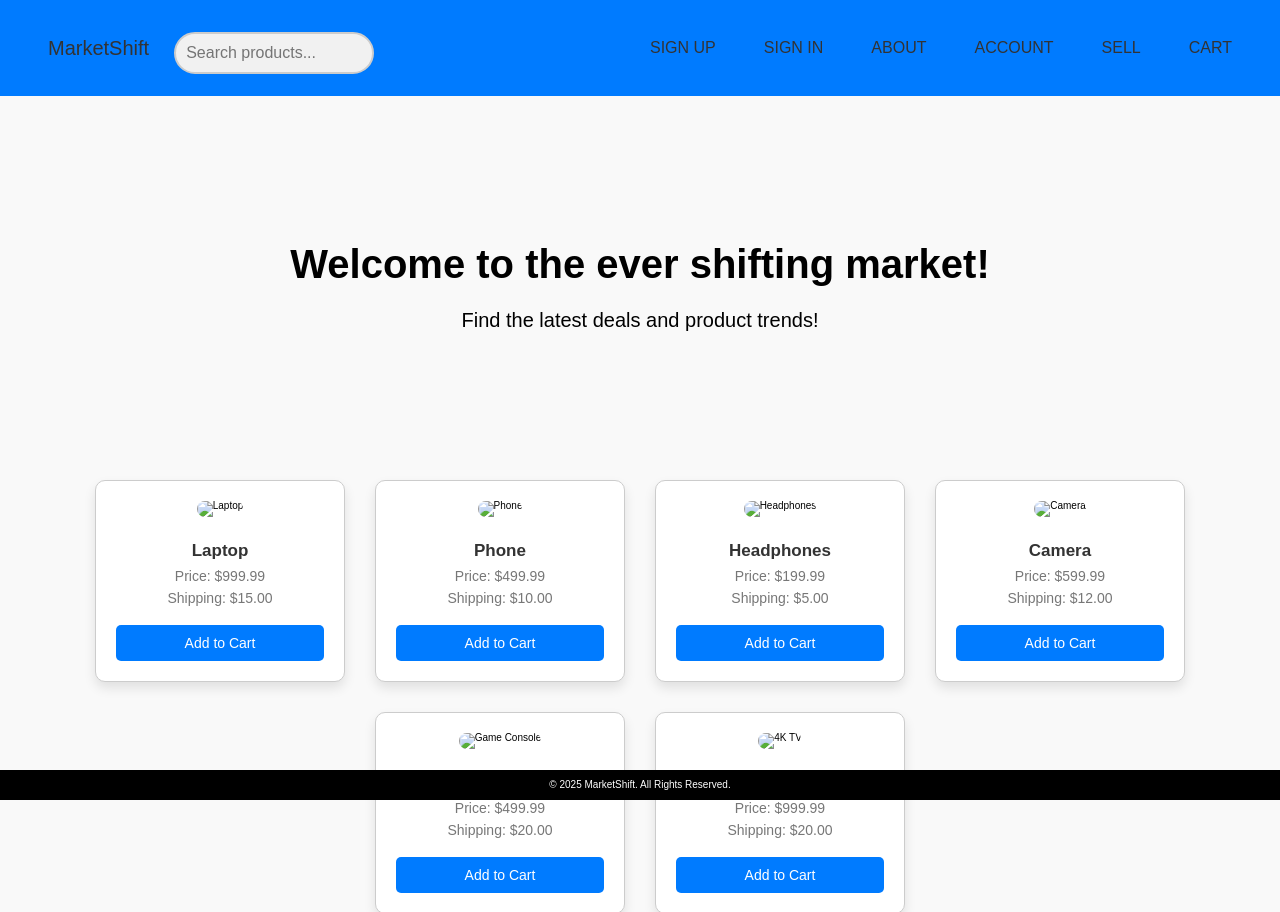
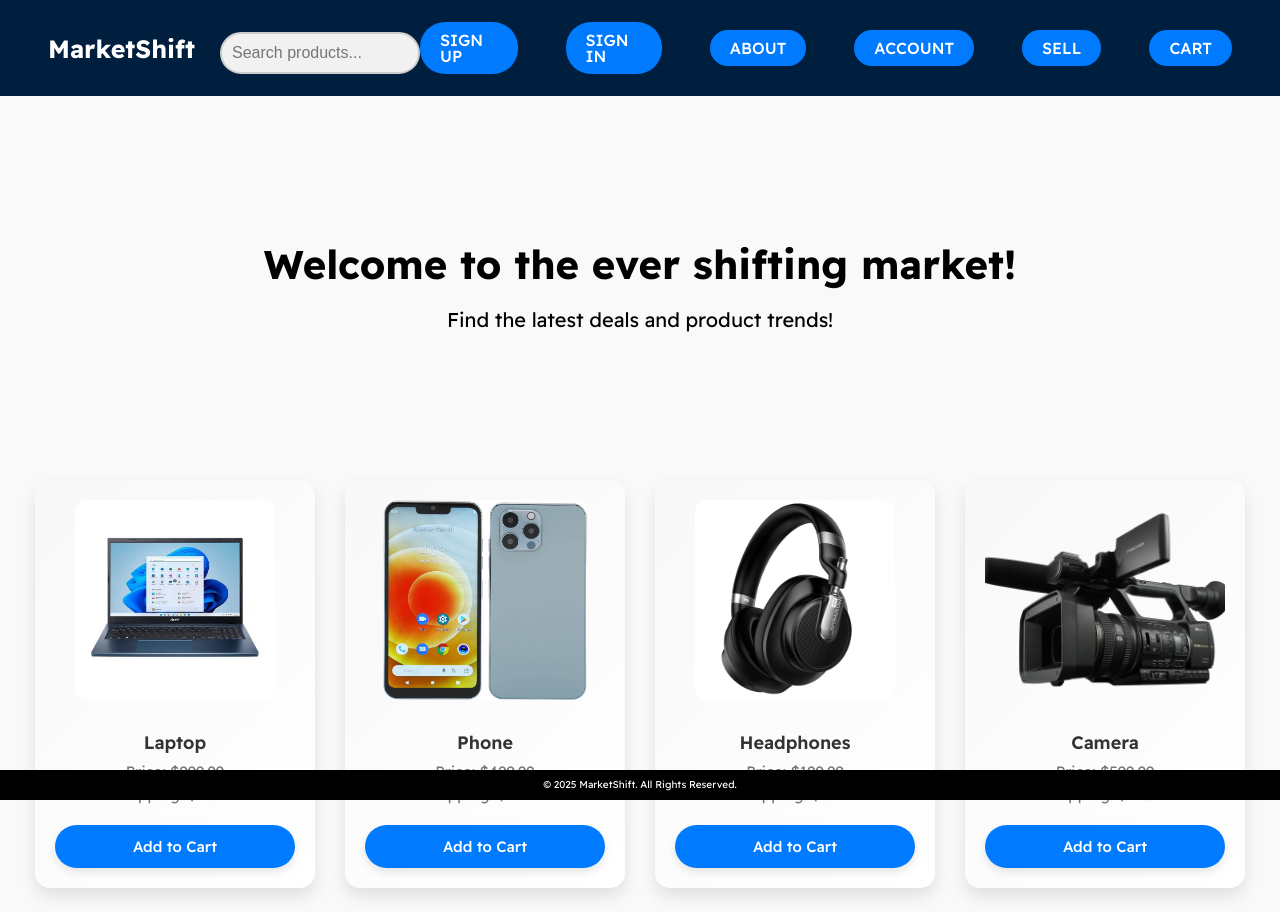
Before and after one commit to ECHL003/MarketShift-Prototype-ECHL003, a plain HTML site: page index.html in a window 1280 px wide. Shown: the top 912 px of the page. Drawn offline with Linux system fonts and the light colour scheme.

Commit message:
Improved Design

```diff
--- a/css/general.css
+++ b/css/general.css
@@ -22,7 +22,7 @@ body {
 }
 
 body {
-    font-family: "Rubik", sans-serif;
+    font-family: "Readex Pro" ,sans-serif !important;
     line-height: 1;
     font-weight: 400;
     overflow-x: hidden;
@@ -35,15 +35,15 @@ header {
     height: 9.6rem;
     padding: 0 4.8rem;
     position: relative;
-    background-color:#007bff;
+    background-color:#001f3f;
 }
 
 .main-logo {
     display: inline-block;
     text-decoration: none;
-    color: #333;
-    font-weight: 500;
-    font-size: 2rem;
+    color: white;
+    font-weight: 700;
+    font-size: 2.5rem;
     margin-right: 1rem;
     transition: all 0.3s;
 }
@@ -77,7 +77,7 @@ header {
 .burger-menu .bar {
     width: 25px;
     height: 3px;
-    background-color: #333;
+    background-color: #fff;
     transition: all 0.3s ease;
 }
 
@@ -92,7 +92,7 @@ header {
         position: absolute;
         top: 9.6rem;
         right: 0;
-        background-color: #007bff;
+        background-color: #001f3f;
         width: 100%;
         padding: 1rem;
         z-index: 1000;
@@ -113,7 +113,7 @@ header {
 }
 
 .search-bar:focus {
-    border-color: #007bff;
+    border-color: #001f3f;
     background-color: #fff;
 }
 
@@ -128,15 +128,24 @@ header {
 .main-nav-link:visited {
     display: inline-block;
     text-decoration: none;
-    color: #333;
+    color: white;
     font-weight: 500;
     font-size: 1.6rem;
+    padding: 1rem 2rem;
+    /* Add padding to make them button-like */
+    background-color: #007bff;
+    border-radius: 25px;
+    /* Rounded corners */
     transition: all 0.3s;
+    text-transform: uppercase;
 }
 
 .main-nav-link:hover,
 .main-nav-link:active {
-    color: blue;
+    background-color: #0056b3;
+    /* Darker blue on hover */
+    color: #fff;
+    /* Ensure text is white on hover */
 }
 
 /**************************/
@@ -272,6 +281,7 @@ button {
     font-size: 1.4rem;
     cursor: pointer;
     transition: background 0.3s ease;
+    font-family: 'Readex Pro', sans-serif;
 }
 
 button:hover {
--- a/css/style.css
+++ b/css/style.css
@@ -45,41 +45,69 @@
 }
 
 .item-card {
-    border: 1px solid #ccc;
-    border-radius: 10px;
+    border: none;
+    border-radius: 15px;
     padding: 20px;
-    width: 250px;
+    width: 280px;
     text-align: center;
     background-color: #fff;
-    box-shadow: 0 6px 12px rgba(0, 0, 0, 0.1);
+    box-shadow: 0 8px 16px rgba(0, 0, 0, 0.1);
     transition: transform 0.3s ease, box-shadow 0.3s ease;
     overflow: hidden;
     position: relative;
+    background: linear-gradient(135deg, #f8f8f8, #fff);
+    display: flex;
+    flex-direction: column;
+    align-items: center;
+    justify-content: space-between;
 }
 
 .item-card:hover {
-    transform: translateY(-5px);
-    box-shadow: 0 10px 20px rgba(0, 0, 0, 0.15);
+    transform: translateY(-10px);
+    box-shadow: 0 12px 20px rgba(0, 0, 0, 0.15);
 }
 
 .item-card img {
     width: 100%;
-    height: 180px;
+    height: 200px;
     object-fit: cover;
-    border-radius: 8px;
-    margin-bottom: 15px;
+    border-radius: 12px;
+    margin-bottom: 20px;
 }
 
 .item-card h3 {
-    font-size: 1.7rem;
-    margin: 10px 0;
+    font-size: 1.8rem;
+    margin: 12px 0;
     color: #333;
+    font-family: 'Readex Pro', sans-serif;
+    font-weight: 600;
 }
 
 .item-card p {
     margin: 8px 0;
     color: #777;
-    font-size: 1.4rem;
+    font-size: 1.5rem;
+    font-family: 'Readex Pro', sans-serif;
+}
+
+.item-card .price-shipping {
+    display: flex;
+    justify-content: space-between;
+    margin-top: 15px;
+    color: #333;
+    font-size: 1.5rem;
+    font-family: 'Readex Pro', sans-serif;
+}
+
+.item-card .price {
+    font-weight: bold;
+    font-size: 1.7rem;
+    color: #007bff;
+}
+
+.item-card .shipping {
+    font-size: 1.5rem;
+    color: #555;
 }
 
 .item-link {
@@ -87,25 +115,24 @@
     color: inherit;
 }
 
-.item-link:hover {
-    text-decoration: none;
-}
-
 .add-to-cart {
-    margin-top: 12px;
-    padding: 10px 16px;
+    margin-top: 15px;
+    padding: 12px 18px;
     border: none;
     background-color: #007bff;
     color: white;
-    border-radius: 5px;
-    font-size: 1.4rem;
+    border-radius: 30px;
+    font-size: 1.5rem;
+    font-weight: 500;
     cursor: pointer;
-    transition: background-color 0.3s ease, transform 0.3s ease;
+    transition: background-color 0.3s ease, transform 0.3s ease, box-shadow 0.3s ease;
+    box-shadow: 0 4px 8px rgba(0, 0, 0, 0.1);
 }
 
 .add-to-cart:hover {
     background-color: #0056b3;
     transform: scale(1.05);
+    box-shadow: 0 6px 12px rgba(0, 0, 0, 0.15);
 }
 
 .item-card .price-shipping {
@@ -535,8 +562,9 @@ label {
 /* ACCOUNT PAGE (account.html) */
 /****************************************************************************************************************/
 .section-account {
-    min-height: 80vh;
+    margin-top: 6rem;
 }
+
 .account-details {
     display: flex;
     flex-direction: column;
--- a/index.html
+++ b/index.html
@@ -8,6 +8,16 @@
 
     <link rel="stylesheet" href="css/general.css" />
     <link rel="stylesheet" href="css/style.css" />
+
+    <!-- Readex Pro -->
+    <link rel="preconnect" href="https://fonts.googleapis.com">
+    <link rel="preconnect" href="https://fonts.gstatic.com" crossorigin>
+    <link href="https://fonts.googleapis.com/css2?family=Readex+Pro:wght@160..700&display=swap" rel="stylesheet">
+
+    <!-- Questrial -->
+    <link rel="preconnect" href="https://fonts.googleapis.com">
+    <link rel="preconnect" href="https://fonts.gstatic.com" crossorigin>
+    <link href="https://fonts.googleapis.com/css2?family=Questrial&family=Readex+Pro:wght@160..700&display=swap" rel="stylesheet">
 
     <script defer src="js/script.js"></script>
 
--- a/js/script.js
+++ b/js/script.js
@@ -39,12 +39,12 @@ updateCartDisplay();
 
 // Product Items
 const items = [
-    { id: "item1", name: "Laptop", price: 999.99, shipping: 15.00, image: "laptop.jpg" },
-    { id: "item2", name: "Phone", price: 499.99, shipping: 10.00, image: "phone.jpg" },
-    { id: "item3", name: "Headphones", price: 199.99, shipping: 5.00, image: "headphones.jpg" },
-    { id: "item4", name: "Camera", price: 599.99, shipping: 12.00, image: "camera.jpg" },
-    { id: "item5", name: "Game Console", price: 499.99, shipping: 20.00, image: "gameconsole.jpg" },
-    { id: "item6", name: "4K TV", price: 999.99, shipping: 20.00, image: "4ktv.jpg" },
+    { id: "item1", name: "Laptop", price: 999.99, shipping: 15.00, image: "/assets/laptop.jpg" },
+    { id: "item2", name: "Phone", price: 499.99, shipping: 10.00, image: "/assets/phone.jpg" },
+    { id: "item3", name: "Headphones", price: 199.99, shipping: 5.00, image: "/assets/headphones.jpg" },
+    { id: "item4", name: "Camera", price: 599.99, shipping: 12.00, image: "/assets/camera.jpg" },
+    { id: "item5", name: "Game Console", price: 499.99, shipping: 20.00, image: "/assets/gameconsole.jpg" },
+    { id: "item6", name: "4K TV", price: 999.99, shipping: 20.00, image: "/assets/4ktv.jpg" },
 ];
 
 // Render All Items
```
Also changed, not shown: about.html (+10 -0 lines), account.html (+10 -0 lines), checkout.html (+10 -0 lines), listing.html (+10 -0 lines), product.html (+10 -0 lines), assets/4ktv.jpg (added), assets/4ktv.webp (added), assets/camera.jpg (added), assets/gameconsole.jpg (added), assets/headphones.jpg (added), assets/laptop.jpg (added), assets/phone.jpg (added).
